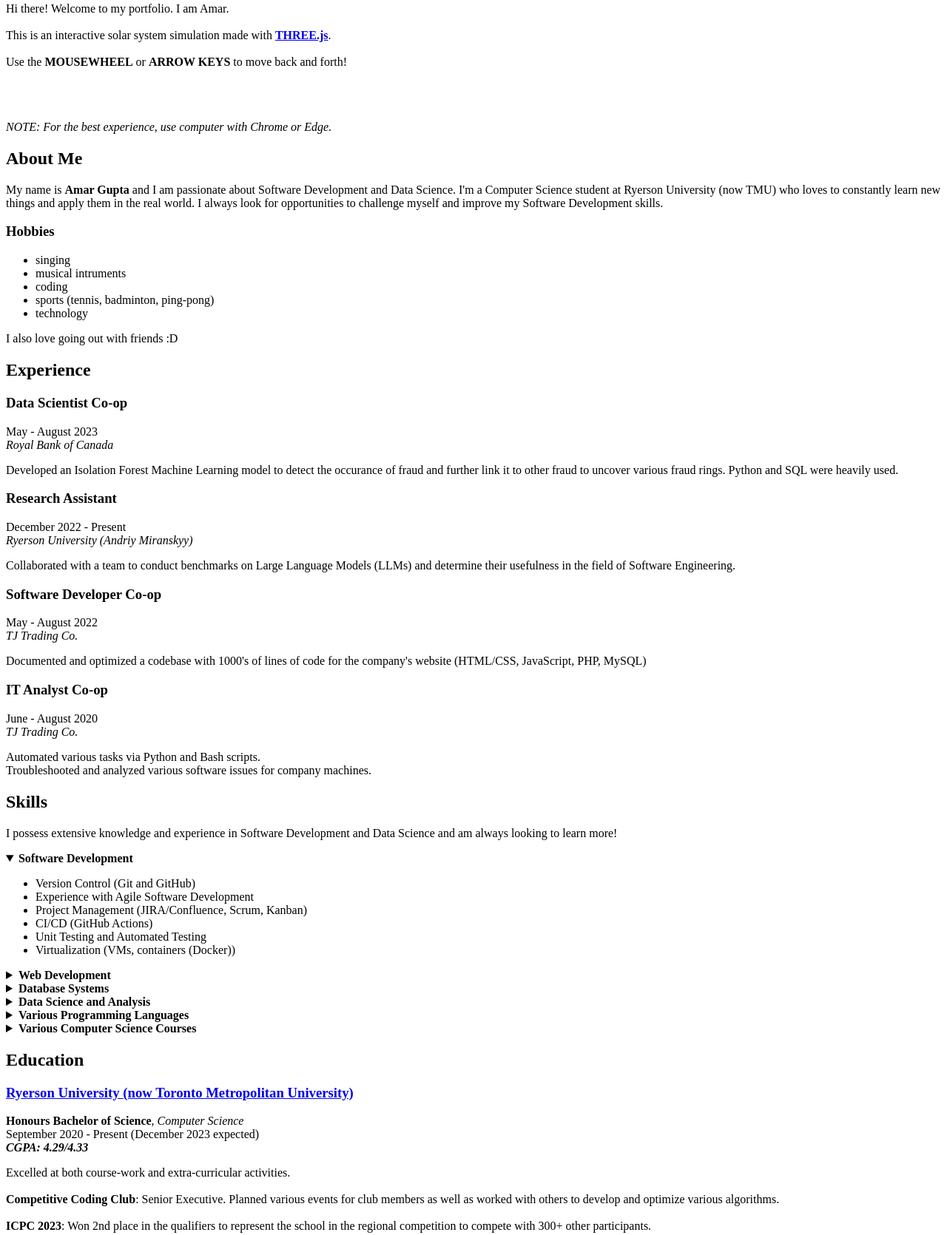
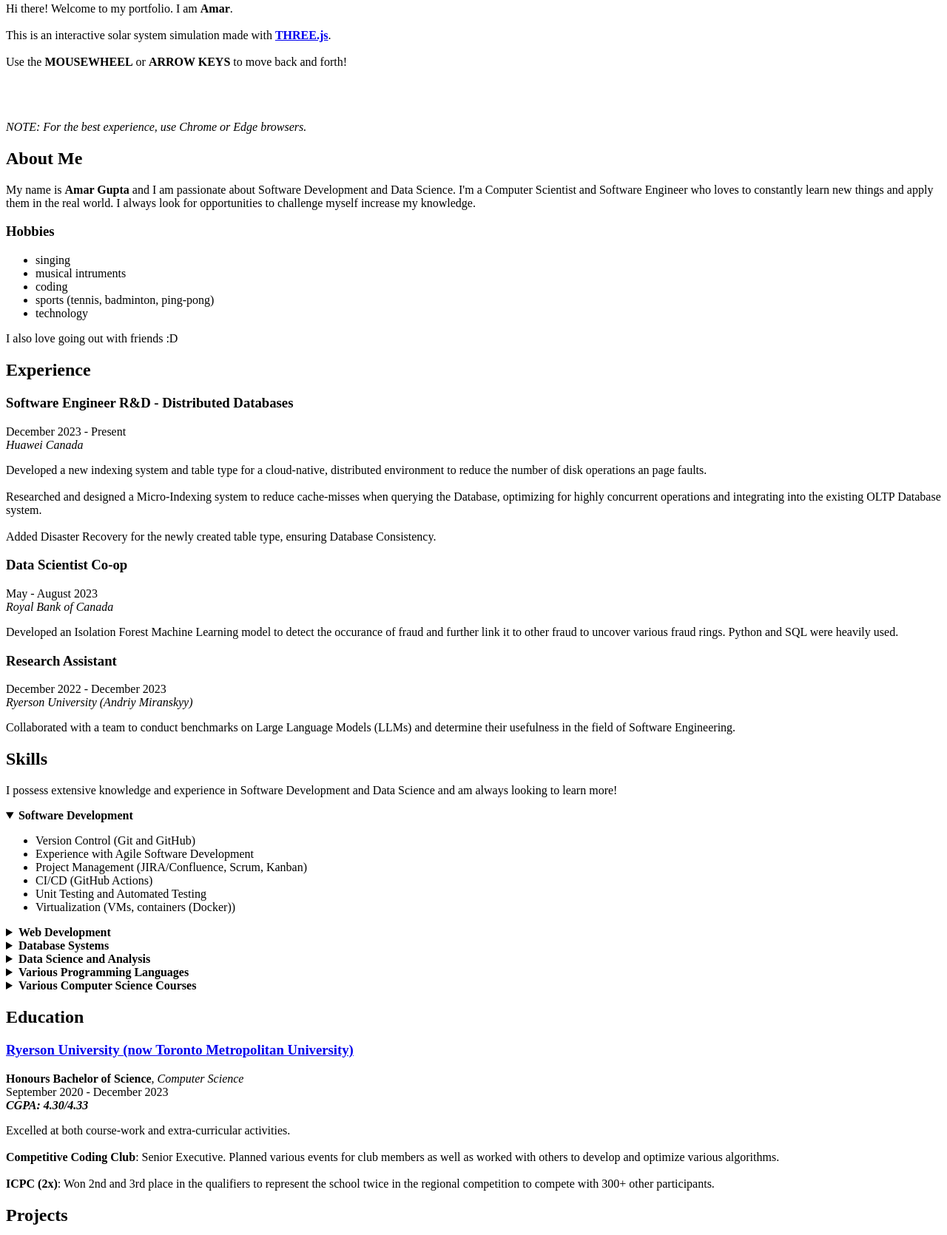
Before and after one commit to G-Amar/three-js-portfolio, a plain HTML site: page index.html in a window 1280 px wide. Shown: the part 491-2161 px from the top of the page at 74% size. Drawn offline with nearby package versions, Linux system fonts and the light colour scheme.

Commit message:
Update for August 2024

```diff
--- a/index.html
+++ b/index.html
@@ -41,7 +41,7 @@
         <section id="Sun">
           <h2 class="title">Welcome to My Portfolio</h2>
         <p>
-          Hi there! Welcome to my portfolio. I am <span class="emphasize">Amar</span>.
+          Hi there! Welcome to my portfolio. I am <span class="emphasize"><b>Amar</b></span>.
           <br><br>
           This is an interactive solar system simulation made with <a target="_blank" href="https://threejs.org/"><b>THREE.js</b></a>.
           <br><br>
@@ -49,7 +49,7 @@
           <br><br><br><br>
           <p class="bottom">
             <i>
-              NOTE: For the best experience, use computer with Chrome or Edge.
+              NOTE: For the best experience, use Chrome or Edge browsers.
             </i>
           </p>
         </p>
@@ -60,8 +60,8 @@
         </h2>
         <p>
           My name is <b class="emphasize">Amar Gupta</b> and I am passionate about Software Development and Data Science.
-           I'm a Computer Science student at Ryerson University (now TMU) who loves to constantly learn new things and apply them in the real world.
-           I always look for opportunities to challenge myself and improve my Software Development skills.
+           I'm a Computer Scientist and Software Engineer who loves to constantly learn new things and apply them in the real world.
+           I always look for opportunities to challenge myself increase my knowledge.
           <h3 class="sub-heading">
             Hobbies
           </h3>
@@ -91,6 +91,20 @@
         </h2>
         <p>
           <div class="job">
+            <h3 class="position">Software Engineer R&D - Distributed Databases</h3>
+            <div class="duration">December 2023 - Present</div>
+            <div class="company"><i>Huawei Canada</i></div>
+            <p class="description">
+              Developed a new indexing system and table type for a cloud-native, distributed environment to reduce the number of disk operations an page faults.
+              <br><br>Researched and designed a Micro-Indexing system to reduce cache-misses when querying the Database, optimizing for highly concurrent operations and integrating into the existing OLTP Database system.
+              <br><br>Added Disaster Recovery for the newly created table type, ensuring Database Consistency.
+              <!-- <br><br>Profiled and analyzed various metrics such as cache-misses, page faults, lock contention, etc. to optimize the Database and remove bottlenecks. -->
+              <!-- <br><br>Fix various bugs regarding memory leaks, race conditions, deadlocks, buffer overflow, cache invalidation, etc. -->
+              <!-- <br><br> -->
+              <!-- <b>Skills:</b> C, C++, Linux, GDB, Python, SQL, Git, GitLab, Agile, Optimization, Concurrency -->
+            </p>
+          </div>
+          <div class="job">
             <h3 class="position">Data Scientist Co-op</h3>
             <div class="duration">May - August 2023</div>
             <div class="company"><i>Royal Bank of Canada</i></div>
@@ -103,38 +117,10 @@
           </div>
           <div class="job">
             <h3 class="position">Research Assistant</h3>
-            <div class="duration">December 2022 - Present</div>
+            <div class="duration">December 2022 - December 2023</div>
             <div class="company"><i>Ryerson University (Andriy Miranskyy)</i></div>
             <p class="description">
               Collaborated with a team to conduct benchmarks on Large Language Models (LLMs) and determine their usefulness in the field of Software Engineering.
-            </p>
-          </div>
-          <div class="job">
-            <h3 class="position">Software Developer Co-op</h3>
-            <div class="duration">May - August 2022</div>
-            <div class="company"><i>TJ Trading Co.</i></div>
-            <p class="description">
-              Documented and optimized a codebase with 1000's of lines of code for the company's website (HTML/CSS, JavaScript, PHP, MySQL)
-              <!--
-                code reviews
-                documentation (lots of it)
-                JIRA/Confluence
-                Linux server that hosted the files
-                Git, with files on their server (pull/push files as normal from terminal)
-                modulating the code
-                speed/storage optimization
-                adding new features
-                HTML/CSS, JS (frontend); PHP, MySQL (backend)
-               -->
-            </p>
-          </div>
-          <div class="job">
-            <h3 class="position">IT Analyst Co-op</h3>
-            <div class="duration">June - August 2020</div>
-            <div class="company"><i>TJ Trading Co.</i></div>
-            <p class="description">
-              Automated various tasks via Python and Bash scripts. <br>
-              Troubleshooted and analyzed various software issues for company machines.
             </p>
           </div>
         </p>
@@ -198,6 +184,9 @@
               </li>
               <li>
                 Python(Django, Jupyter, Pandas, Matplotlib, Sklearn)
+              </li>
+              <li>
+                Rust
               </li>
               <li>
                 SQL
@@ -272,13 +261,13 @@
           <div class="edu">
             <h3 class="school"><a target="_blank" href="https://www.torontomu.ca/">Ryerson University (now Toronto Metropolitan University)</a></h3>
             <div class="program"><b>Honours Bachelor of Science</b>, <i>Computer Science</i></div>
-            <div class="date">September 2020 - Present (December 2023 expected)</div>
-            <div class="grade"><i><b>CGPA: 4.29/4.33</b></i></div>
+            <div class="date">September 2020 - December 2023</div>
+            <div class="grade"><i><b>CGPA: 4.30/4.33</b></i></div>
             <p class="description">
               Excelled at both course-work and extra-curricular activities. <br><br>
 
               <b class="emphasize">Competitive Coding Club</b>: Senior Executive. Planned various events for club members as well as worked with others to develop and optimize various algorithms. <br><br>
-              <b class="emphasize">ICPC 2023</b>: Won 2nd place in the qualifiers to represent the school in the regional competition to compete with 300+ other participants.
+              <b class="emphasize">ICPC (2x)</b>: Won 2nd and 3rd place in the qualifiers to represent the school twice in the regional competition to compete with 300+ other participants.
             </p>
           </div>
 
@@ -364,6 +353,14 @@
             </p>
           </div>
           <div class="award">
+            <h3 class="award-name">School of Computer Science Award</h3><br>
+            <div class="date">Feb 2024</div>
+            <i class="place">Ryerson University (now TMU)</i>
+            <p class="description">
+              Awarded to students with the highest academic performance in the Computer Science program
+            </p>
+          </div>
+          <div class="award">
             <h3 class="award-name">Dean's List</h3><br>
             <div class="date">2020-2021, 2021-2022, 2022-2023</div>
             <i class="place">Ryerson University (now TMU)</i>
@@ -407,12 +404,12 @@
           <p>
             Thank you for coming to my website.
             <br><br>
-            Click on the links in the navbar to go back through the pages.
+            Click on the links in the navigation bar to go back through the pages.
             <br><br>
             Feel free to reach out to me for any opportunities or to collaborate together (or if you just want to talk)!
             <br><br><br>
             <span class="emphasize">
-              &copy; 2023 Amar Gupta. <br>
+              &copy; 2024 Amar Gupta. <br>
               <i>
                 All rights reserved.
               </i>
```
